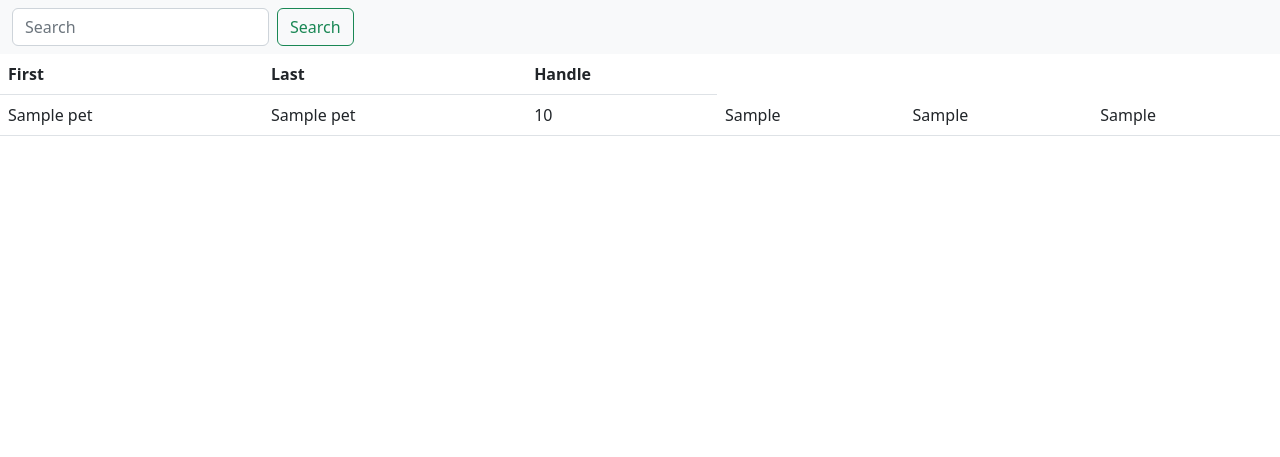
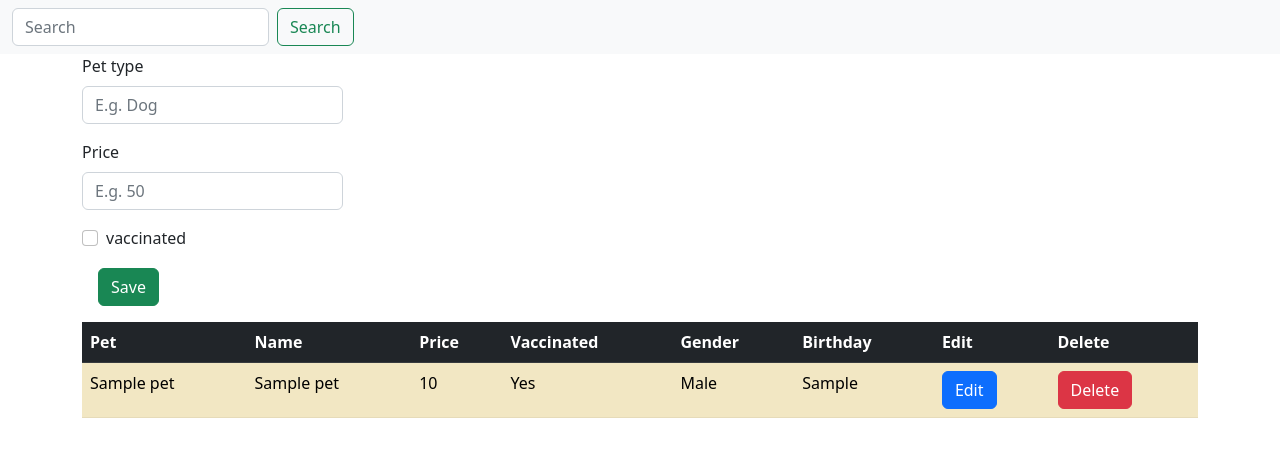
Before and after one commit to MonikaB84/Crud-project, a PHP site: page / in a window 1280 px wide. Shown: the top 457 px of the page. Run offline with PHP 8.4, Linux system fonts and the light colour scheme; tables that the repository leaves empty or names only in its code hold one stand-in row (values such as "Sample post").

Commit message:
started making unput form

```diff
--- a/index.php
+++ b/index.php
@@ -12,31 +12,51 @@
     </nav>
     </header>
 
+<div class="container">
+    <div class="row">
 
-    <table class="table">
-  <thead>
-    <tr>
-      <th scope="col">First</th>
-      <th scope="col">Last</th>
-      <th scope="col">Handle</th>
-    </tr>
-  </thead>
-  <tbody>
-    <?php foreach ($pets as $pet) { ?>
+        <div class="col-6">
+            <form action="" method="post">
+
+                <div class="row mb-3">
+                    <div class="col-md-6">
+                        <label for="inputEmail3" class="form-label">Pet type</label>
+                        <input type="text" class="form-control" name="petTitle" id="inputEmail3" placeholder="E.g. Dog">
+                    </div>
+
+                </div>
+                <div class="row mb-3">
+                    <div class="col-md-6">
+                        <label for="inputEmail4" class="form-label">Price</label>
+                        <input type="number" class="form-control" name="price" id="inputEmail4" placeholder="E.g. 50">
+                    </div>
+
+                </div>
+                <div class="col-12">
+                    <div class="form-check">
+                        <input class="form-check-input" type="checkbox" id="gridCheck">
+                        <label class="form-check-label" for="gridCheck">
+                        vaccinated
+                        </label>
+                    </div>
+                </div>
 
 
-    <tr>
-      <td><?=$pet->petTitle?></td>
-      <td><?=$pet->name?></td>
-      <td><?=$pet->price?></td>
-      <td><?=$pet->vaccinate?></td>
-      <td><?=$pet->gender?></td>
-      <td><?=$pet->birthday?></td>
+                <button class="btn btn-success m-3" type="submit">Save</button>
 
-    </tr>
-   <?php } ?>
-  </tbody>
-</table>
+            </form>
+        </div>
+
+        <div class="col-3"></div>
+    </div>
+
+
+
+    <table class="table table-striped">
+        <?php include "./views/components/table.php";?>
+    </table>
+</div>
+
 
 
 </body>
--- a/routs.php
+++ b/routs.php
@@ -2,7 +2,10 @@
 
 $pets = PetController::index();
 
-
+if($_SERVER['REQUEST_METHOD'] == "POST") {
+    print_r($_POST);
+    die;
+}
 
 
 
--- /dev/null
+++ b/views/components/table.php
@@ -0,0 +1,29 @@
+<thead>
+    <tr class="table-dark">
+      <th scope="col">Pet</th>
+      <th scope="col">Name</th>
+      <th scope="col">Price</th>
+      <th scope="col">Vaccinated</th>
+      <th scope="col">Gender</th>
+      <th scope="col">Birthday</th>
+      <th scope="col">Edit</th>
+      <th scope="col">Delete</th>
+    </tr>
+  </thead>
+  <tbody>
+    <?php foreach ($pets as $pet) { ?>
+
+
+    <tr class="table-warning">
+      <td><?=$pet->petTitle?></td>
+      <td><?=$pet->name?></td>
+      <td><?=$pet->price?></td>
+      <td><?=   ($pet->vaccinate) ? "Yes" : "No"   ?></td>
+      <td><?=   ($pet->gender) ? "Male" : "Female" ?></td>
+      <td><?=$pet->birthday?></td>
+      <td><button class="btn btn-primary" type="submit">Edit</button></td>
+      <td><button class="btn btn-danger" type="submit">Delete</button></td>
+
+    </tr>
+   <?php } ?>
+  </tbody>
```
